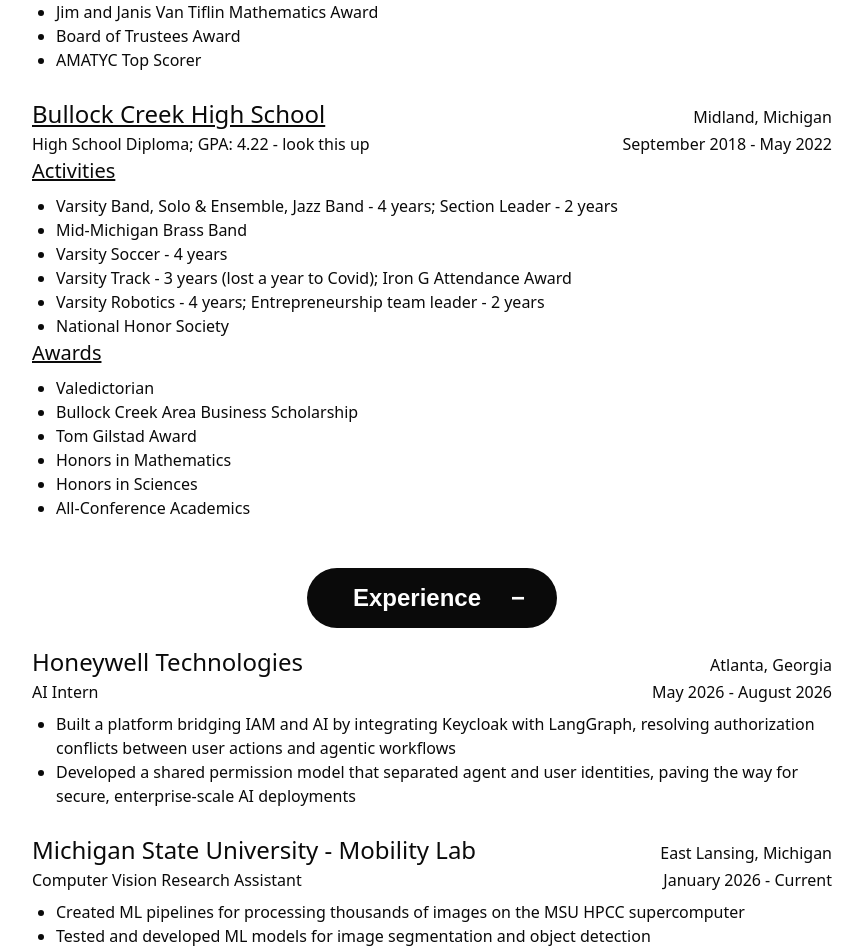
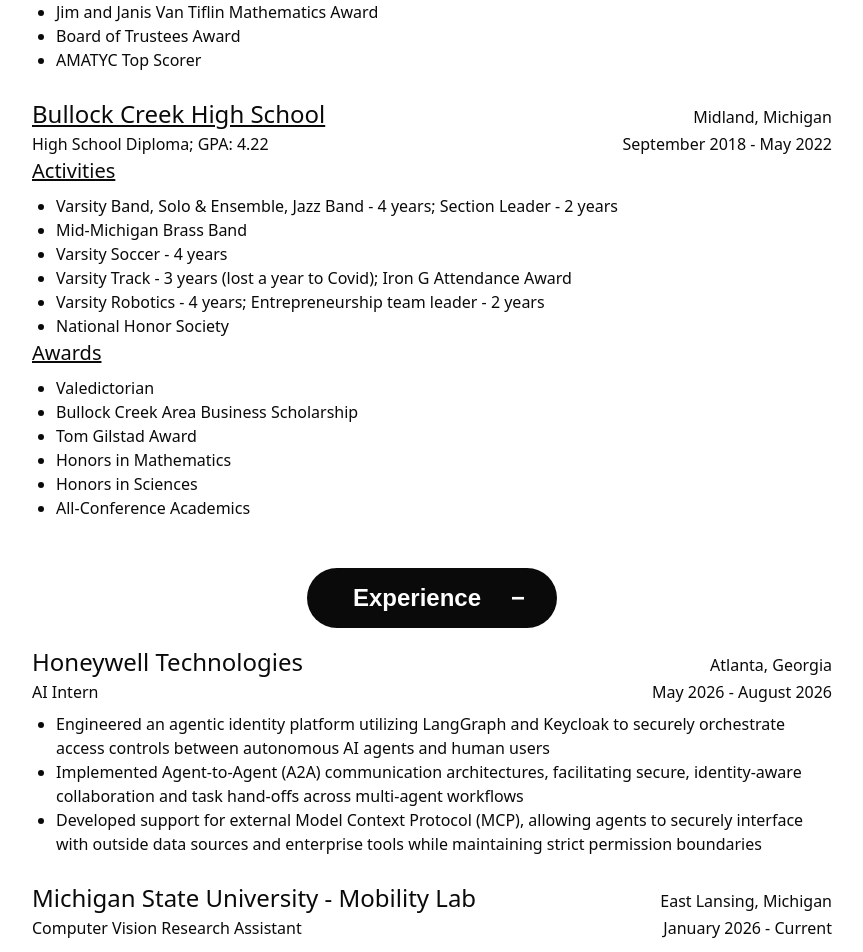
Before and after one commit to qfransen/qfransen.github.io, a Next.js app: page /cv in a window 1280 px wide. Shown: the part 1220-2172 px from the top of the page, without its empty margins (208-1071 px from the left). Built offline with nearby package versions, Linux system fonts and the light colour scheme.

Commit message:
CV update again

```diff
--- a/src/app/cv/page.tsx
+++ b/src/app/cv/page.tsx
@@ -140,7 +140,7 @@ function fullEducation(): JSX.Element {
       {createEducation(
         "Bullock Creek High School",
         "Midland, Michigan",
-        "4.22 - look this up",
+        "4.22",
         "September 2018 - May 2022",
         "High School Diploma",
         [
@@ -200,10 +200,12 @@ function fullExperiences(): JSX.Element {
         "AI Intern",
         "May 2026 - August 2026",
         [
-          "Built a platform bridging IAM and AI by integrating Keycloak with LangGraph, resolving authorization conflicts" +
-            " between user actions and agentic workflows",
-          "Developed a shared permission model that separated agent and user identities, paving the way for secure, " +
-            "enterprise-scale AI deployments",
+          "Engineered an agentic identity platform utilizing LangGraph and Keycloak to securely orchestrate" +
+            " access controls between autonomous AI agents and human users",
+          "Implemented Agent-to-Agent (A2A) communication architectures, facilitating secure, identity-aware" +
+            " collaboration and task hand-offs across multi-agent workflows",
+          "Developed support for external Model Context Protocol (MCP), allowing agents to securely interface" +
+            " with outside data sources and enterprise tools while maintaining strict permission boundaries",
         ],
       )}
 
```
